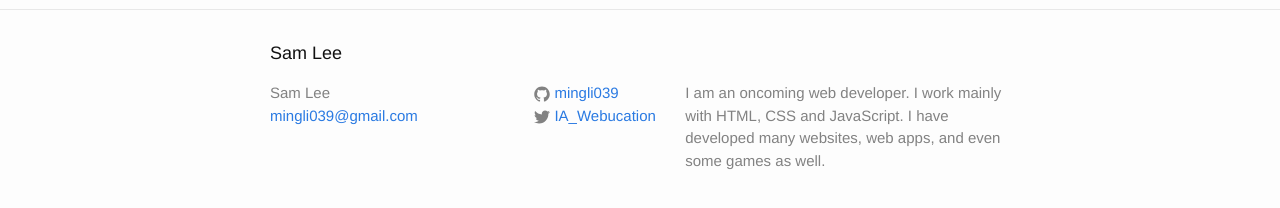
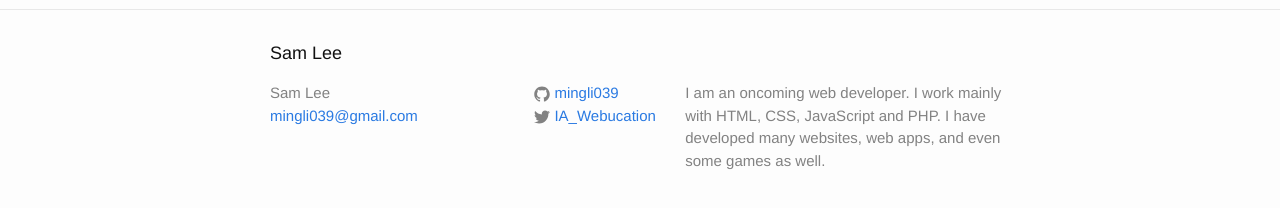
Before and after one commit to mingli039/mingli039.github.io, a Jekyll site: the page built from index.html, in a window 1280 px wide. Shown: the part 428-636 px from the top of the page. Built offline with Jekyll 4.4.1, drawn with Linux system fonts in a browser that asks for light colours.

Commit message:
Update _config.yml

```diff
--- a/_config.yml
+++ b/_config.yml
@@ -10,7 +10,7 @@ title: Sam Lee
 email: mingli039@gmail.com
 description: > # this means to ignore newlines until "baseurl:"
   I am an oncoming web developer. I work mainly with
-  HTML, CSS and JavaScript. I have developed many
+  HTML, CSS, JavaScript and PHP. I have developed many
   websites, web apps, and even some games as well.
 baseurl: "" # the subpath of your site, e.g. /blog
 url: "https://mingli039.github.io/webucation" # the base hostname & protocol for your site
```
